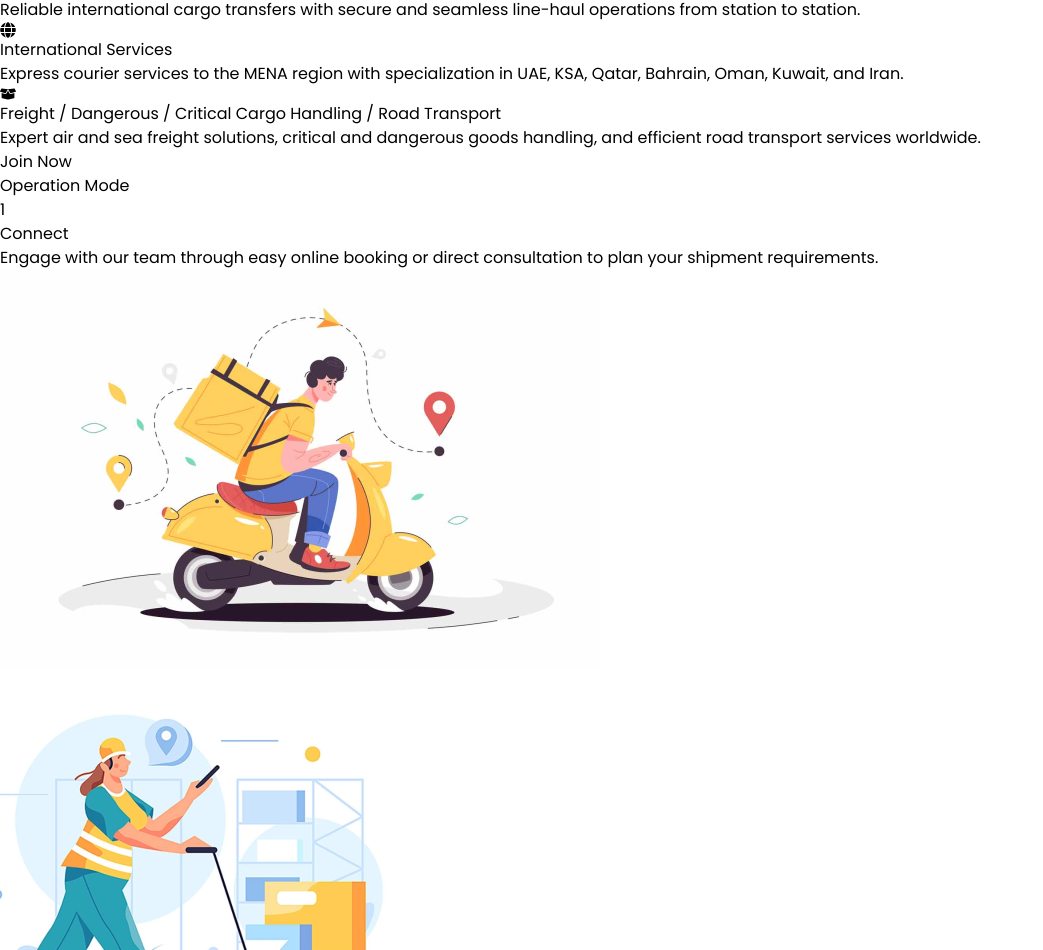
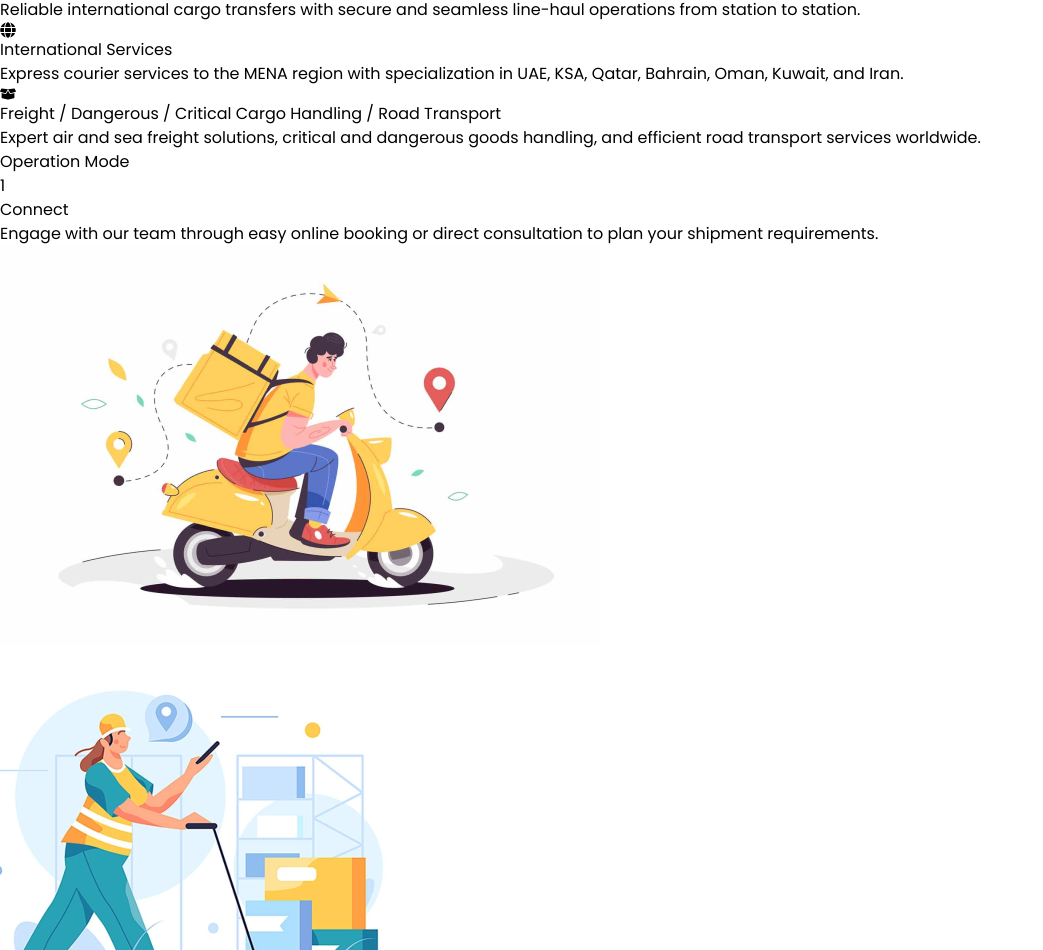
Before and after one commit to k-art-i-k/Client_website2, a React (Vite) app in the folder my-project/: page / in a window 1280 px wide. Shown: the part 1080-2030 px from the top of the page, without its empty margins (0-1043 px from the left). Built offline with nearby package versions, Linux system fonts and the light colour scheme.

Commit message:
button removed

```diff
--- a/my-project/src/components/Services.jsx
+++ b/my-project/src/components/Services.jsx
@@ -88,12 +88,7 @@ const ServicesSection = () => {
                     </div>
                 </div>
 
-                {/* Buttons Section */}
-                <div className="mt-8 flex  sm:flex-row justify-center gap-4">
-                    <Link to="/tracking" className="px-6 py-3 bg-indigo-600 text-white font-medium rounded-md hover:bg-indigo-700">
-                        Join Now
-                    </Link>
-                </div>
+
             </div>
         </div>
     );
```
